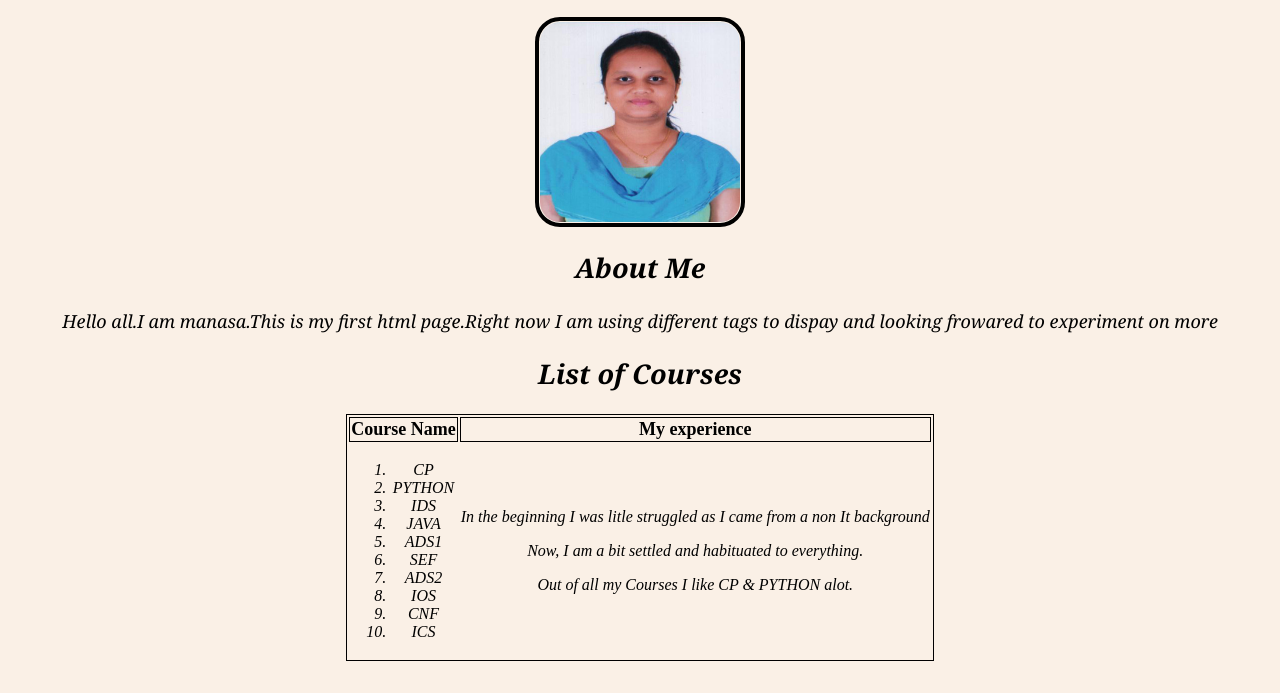
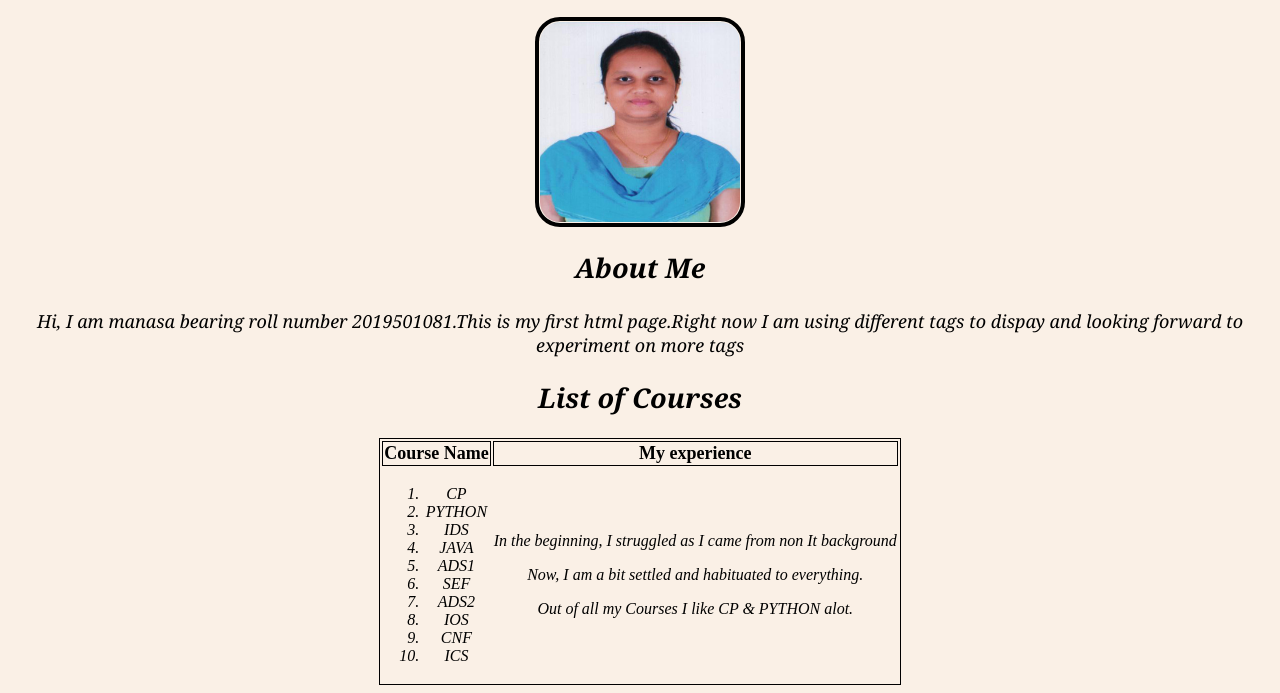
Before and after one commit to Manasa81/WebDevelopement, a plain HTML site: page index.html in a window 1280 px wide. Shown: the part 116-809 px from the top of the page. Drawn offline with Linux system fonts and the light colour scheme.

Commit message:
Errors rectified

```diff
--- a/index.html
+++ b/index.html
@@ -14,8 +14,8 @@
             <img src = "photo.jpg" width="200" height="200" alt = "My profile picture">
         <div>
             <h2>About Me</h2>
-            <p>Hello all.I am manasa.This is my first html page.Right now I am using different
-                tags to dispay and looking frowared to experiment on more</p>
+            <p>Hi, I am manasa bearing roll number 2019501081.This is my first html page.Right now I am using different
+                tags to dispay and looking forward to experiment on more tags</p>
         </div>
         <div id="table">
             <h2>List of Courses</h2>
@@ -40,7 +40,7 @@
                           </ol>
                         </td>
                         <td>
-                            <p>In the beginning I was litle struggled as I came from a non It background</p>
+                            <p>In the beginning, I struggled as I came from non It background</p>
                             <p>Now, I am a bit settled and habituated to everything.</p>
                             <p>Out of all my Courses I like CP & PYTHON alot.</p>
                         </td>
```
